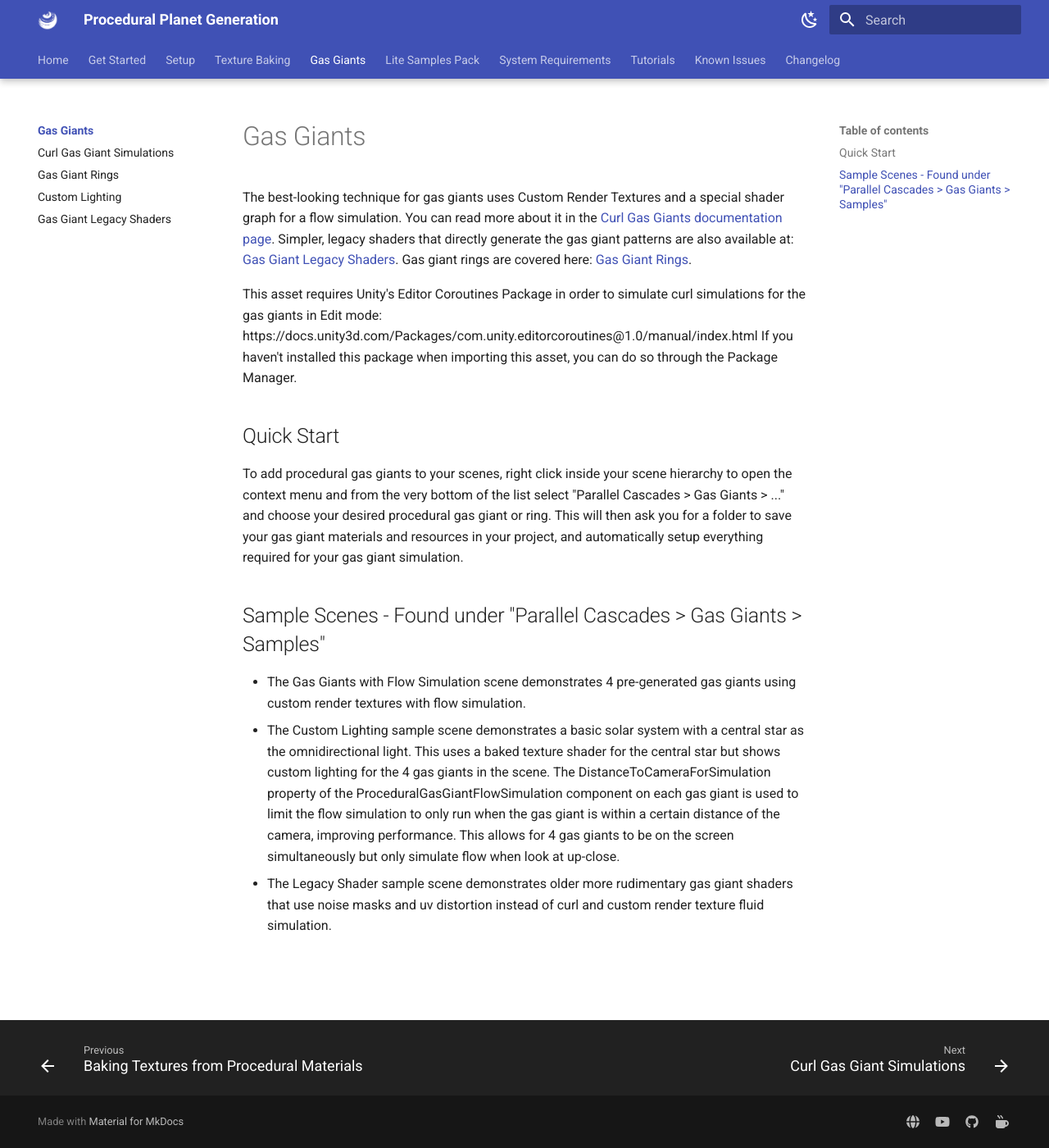
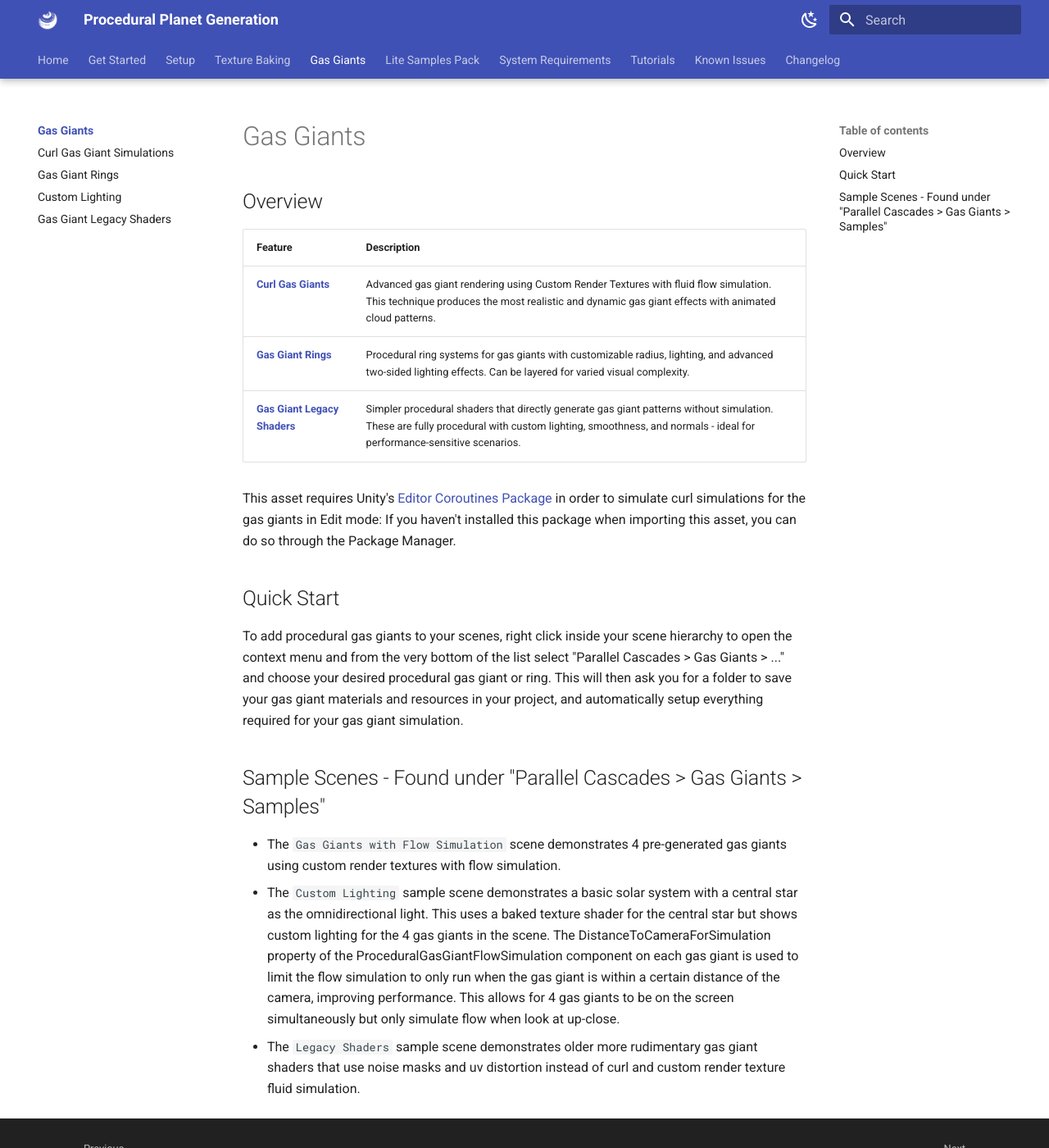
Before and after one commit to Parallel-Cascades/procedural-planet-generation, an MkDocs documentation site: the page built from docs/gas-giants/index.md, in a window 1280 px wide and 1400 px high. Shown: the whole window at 82% size. Built offline with MkDocs 1.6.1 and Material for MkDocs 9.7.7, drawn with Linux system fonts in a browser that asks for light colours; the version menu is left out.

Commit message:
Fixed links and added table to Gas Giants index page

```diff
--- a/docs/gas-giants/index.md
+++ b/docs/gas-giants/index.md
@@ -1,11 +1,14 @@
 # Gas Giants
-The best-looking technique for gas giants uses Custom Render Textures and a special shader graph for a flow simulation.
-You can read more about it in the [Curl Gas Giants documentation page](curl-gas-giants-simulation.md).
-Simpler, legacy shaders that directly generate the gas giant patterns are also available at: [Gas Giant Legacy Shaders](gas-giant-shaders.md).
-Gas giant rings are covered here: [Gas Giant Rings](gas-giant-rings.md).
 
-This asset requires Unity's Editor Coroutines Package in order to simulate curl simulations for the gas giants in Edit mode:
-https://docs.unity3d.com/Packages/com.unity.editorcoroutines@1.0/manual/index.html
+## Overview
+
+| Feature | Description |
+|---------|-------------|
+| [**Curl Gas Giants**](curl-gas-giant-simulation.md) | Advanced gas giant rendering using Custom Render Textures with fluid flow simulation. This technique produces the most realistic and dynamic gas giant effects with animated cloud patterns. |
+| [**Gas Giant Rings**](gas-giant-rings.md) | Procedural ring systems for gas giants with customizable radius, lighting, and advanced two-sided lighting effects. Can be layered for varied visual complexity. |
+| [**Gas Giant Legacy Shaders**](gas-giant-legacy-shaders.md) | Simpler procedural shaders that directly generate gas giant patterns without simulation. These are fully procedural with custom lighting, smoothness, and normals - ideal for performance-sensitive scenarios. |
+
+This asset requires Unity's [Editor Coroutines Package](https://docs.unity3d.com/Packages/com.unity.editorcoroutines@1.0/manual/index.html) in order to simulate curl simulations for the gas giants in Edit mode:
 If you haven't installed this package when importing this asset, you can do so through the Package Manager.
 
 ## Quick Start
@@ -16,10 +19,10 @@
 setup everything required for your gas giant simulation.
 
 ## Sample Scenes - Found under "Parallel Cascades > Gas Giants > Samples"
-- The Gas Giants with Flow Simulation scene demonstrates 4 pre-generated gas giants using custom render textures with flow simulation.
-- The Custom Lighting sample scene demonstrates a basic solar system with a central star as the omnidirectional light. This
+- The `Gas Giants with Flow Simulation` scene demonstrates 4 pre-generated gas giants using custom render textures with flow simulation.
+- The `Custom Lighting` sample scene demonstrates a basic solar system with a central star as the omnidirectional light. This
   uses a baked texture shader for the central star but shows custom lighting for the 4 gas giants in the scene. The DistanceToCameraForSimulation
   property of the ProceduralGasGiantFlowSimulation component on each gas giant is used to limit the flow simulation to only run when the gas giant is within a certain distance of the camera, improving performance.
   This allows for 4 gas giants to be on the screen simultaneously but only simulate flow when look at up-close.
-- The Legacy Shader sample scene demonstrates older more rudimentary gas giant shaders that use noise masks and uv distortion
+- The `Legacy Shaders` sample scene demonstrates older more rudimentary gas giant shaders that use noise masks and uv distortion
   instead of curl and custom render texture fluid simulation.
```
